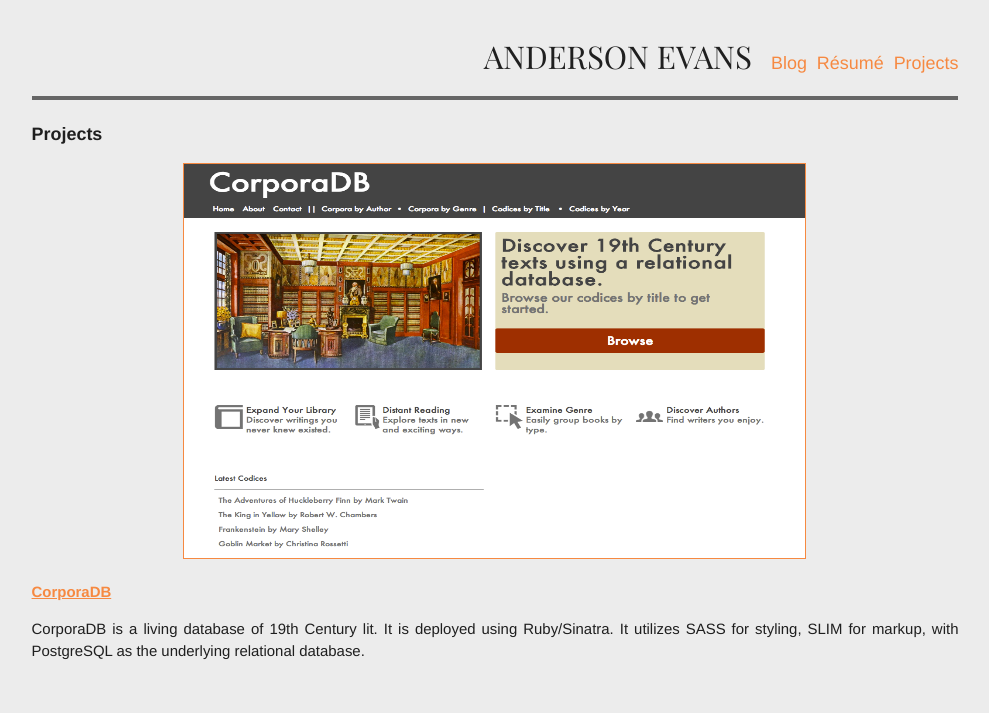
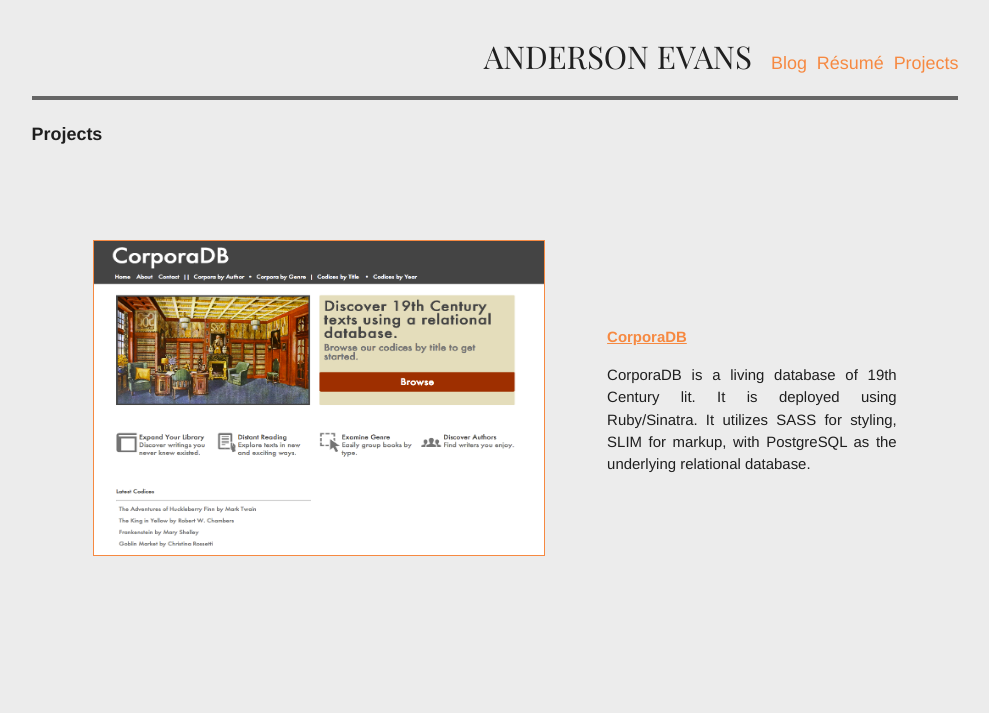
Before and after one commit to EliCash82/elicash82.github.com, a Jekyll site: the page built from projects.html, in a window 1280 px wide. Shown: the top 713 px of the page, without its empty margins (145-1134 px from the left). Built offline with Jekyll 4.4.1, drawn with Linux system fonts in a browser that asks for light colours; Markdown is read by kramdown in place of the engine named in the settings; grey boxes are pictures that could not be loaded.

Commit message:
Changed site layout-- especially projects

```diff
--- a/css/main.css
+++ b/css/main.css
@@ -88,6 +88,19 @@
   color: #f68941;
   font-family: Monaco, "Courier New", monospace;
   font-size: 80%;
+}
+
+.posts table {
+  list-style-type: none;
+  /*margin-bottom: 2em;*/
+  padding-top: 2em;
+  padding-bottom: 2em;
+  padding-right: 2em;
+  padding-left: 2em;
+}
+
+.posts td {
+  padding: 2em;
 }
 
 /*****************************************************************************/
--- a/projects.html
+++ b/projects.html
@@ -7,46 +7,83 @@
 	<br/>
   <h1>Projects</h1>
   <ul class="posts">
-
-<p><center><a href="https://corporadb.herokuapp.com/"><img src="assets/corpora.png" height="394" width="621" border=1></a></center></p>
-
+  	<table>
+			<tr>
+				<td>
+					<p><center><a href="https://corporadb.herokuapp.com/"><img src="assets/corpora.png" height="314" width="450" border=1></a></center></p>
+				</td>
+				<td>
 					<p><strong><a href="https://corporadb.herokuapp.com/">CorporaDB</a></strong></p>
 
 					<p>CorporaDB is a living database of 19th Century lit.  It is deployed using Ruby/Sinatra.  It utilizes SASS for styling, SLIM for markup, with PostgreSQL as the underlying relational database.</p>
-<p><br/></p>
+					<p>
+				</td>
+			</tr>
+		</table>
 
-<p><center><a href="http://github.com/EliCash82/ahle"><img src="https://raw.githubusercontent.com/EliCash82/ahle/master/ahle.png" height="394" width="621" border=1></a></center></p>
-
+  	<table>
+			<tr>
+				<td>
+					<p><center><a href="http://github.com/EliCash82/ahle"><img src="https://raw.githubusercontent.com/EliCash82/ahle/master/ahle.png" height="300" width="450" border=1></a></center></p>
+				</td>
+				<td>
 					<p><strong><a href="http://github.com/EliCash82/ahle">Anderson's HyperLit Engine (AHLE)</a></strong></p>
 
 					<p>AHLE is a simple classic adventure game template for use in collegiate level and high school level as a way to present computer coding (specifically Ruby) in a traditional English/Lit style classroom setting.</p>
-<p><br/></p>
-
-<p><center><a href="https://boiling-wildwood-9939.herokuapp.com/"><img src="assets/gir.png" border=1></a></center></p>
-
+					<p></p>
+				</td>
+			</tr>
+		</table>
+		<table>
+			<tr>
+				<td>
+					<p><center><a href="https://boiling-wildwood-9939.herokuapp.com/"><img src="assets/gir.png" height="300" width="450" border=1></a></center></p>
+				</td>
+				<td>
 					<p><strong><a href="https://boiling-wildwood-9939.herokuapp.com/">The Gentle Introduction Resource</a></strong></p>
 
 					<p>The Gentle Introduction Resource was the foundation of my thesis.  It provides Digital Humanities classrooms with a private social data stream to crowdsource relevant research material.  It was built with Ruby on Rails.</p>
-<p><br/></p>
-
-<p><center><!--<a href="#">--><img src="assets/comicviz.png" border=1><!--</a>--></center></p>
-
+					<p></p>
+				</td>
+			</tr>
+		</table>
+		<table>
+			<tr>
+				<td>
+					<p><center><!--<a href="#">--><img src="assets/comicviz.png" height="300" width="450" border=1><!--</a>--></center></p>
+				</td>
+				<td>
 					<p><strong><!--<a href="#">-->Comic Data Visualizations with the R Language, GGPlot, and ImageJ<!--</a>--></strong></p>
 
 					<p>Originally submitted March 27th, 2013.  Contact for full PDF availability.</p>
-<p><br/></p>
-
-<p><center><a href="http://guarded-brook-5405.herokuapp.com/"><img src="assets/comic.png" border=1></a></center></p>
-
+					<p></p>
+				</td>
+			</tr>
+		</table>
+		<table>
+			<tr>
+				<td>
+					<p><center><a href="http://guarded-brook-5405.herokuapp.com/"><img src="assets/comic.png" height="300" width="450" border=1></a></center></p>
+				</td>
+				<td>
 					<p><strong><a href="http://guarded-brook-5405.herokuapp.com/">Comic Book Store Engine</a></strong></p>
 
 					<p>This is a simple storefront application I built with Ruby on Rails.</p>
-<p><br/></p>
-<p><center><a href="http://sagatrope.tumblr.com"><img src="assets/sagatrope.png" border=1></a></center></p>
-
+					<p></p>
+				</td>
+			</tr>
+		</table>
+		<table>
+			<tr>
+				<td>
+					<p><center><a href="http://sagatrope.tumblr.com"><img src="assets/sagatrope.png" height="300" width="450" border=1></a></center></p>
+				</td>
+				<td>
 					<p><strong><a href="http://sagatrope.tumblr.com">Sagatrope.tumblr.com</a></strong><br/><i>formerly Sagatrope.com</i></p>
 
 					<p>A literature themed blog.</p>
-
+				</td>
+			</tr>
+		</table>
   </ul>
 </div>
```
Lines whose indentation alone changed are shown as unchanged.
